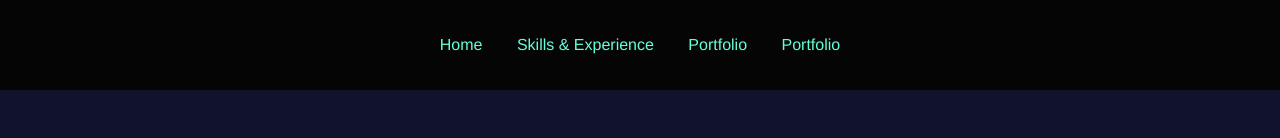
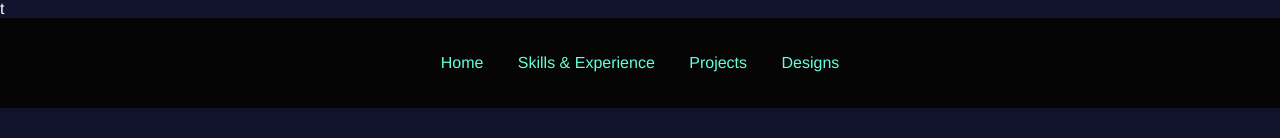
Before and after one commit to nabhananwarr/nabhan-portfolio.io, a plain HTML site: page home.html in a window 1280 px wide. Shown: the top 138 px of the page. Drawn offline with Linux system fonts and the light colour scheme.

Commit message:
Update home.html

```diff
--- a/home.html
+++ b/home.html
@@ -1,4 +1,4 @@
-<head>
+t<head>
     <title>Home</title>
     <link rel="stylesheet" href="webstyle.css">
 </head>
@@ -8,8 +8,8 @@
             <ul>
                 <li><a href="home.html">Home</a></li>
                 <li><a href="one.html">Skills & Experience</a></li>
-                <li><a href="two.html">Portfolio</a></li>
-                <li><a href="designs.html">Portfolio</a></li>
+                <li><a href="two.html">Projects</a></li>
+                <li><a href="designs.html">Designs</a></li>
             </ul>
         </nav>
     </header>
```
